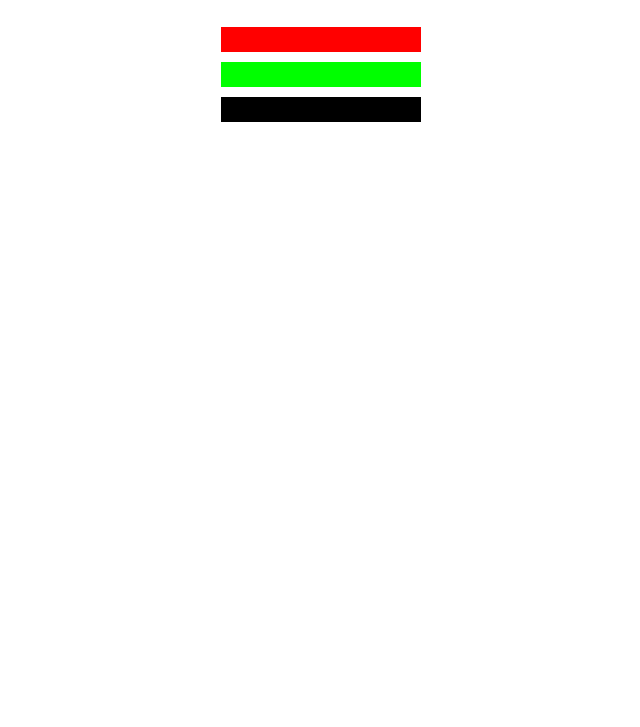
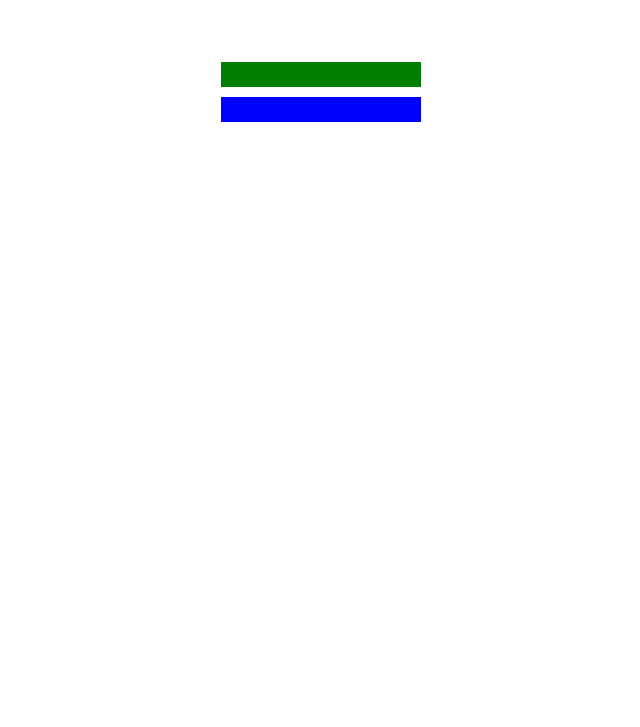
Before and after one commit to Yinkusadel/03-fcc-csscolormarkers, a website: page index.html in a window 1280 px wide. Shown: the part 73-800 px from the top of the page, without its empty margins (319-959 px from the left). Drawn offline with Linux system fonts and the light colour scheme.

Commit message:
add complete solution to csscolormarkers

```diff
--- a/styles.css
+++ b/styles.css
@@ -9,15 +9,15 @@ h1 {
   }
 
   .red {
-    background-color: rgb(255, 0, 0);
+    background :linear-gradient(90deg);
   }
 
   .green {
-    background-color: #00ff00;
+    background-color: #007f00;
   }
 
   .blue {
-    background-color: rgb(0, 0, 0);
+    background-color: hsl(240, 100%, 50%);
   }
 
   .container {
```
